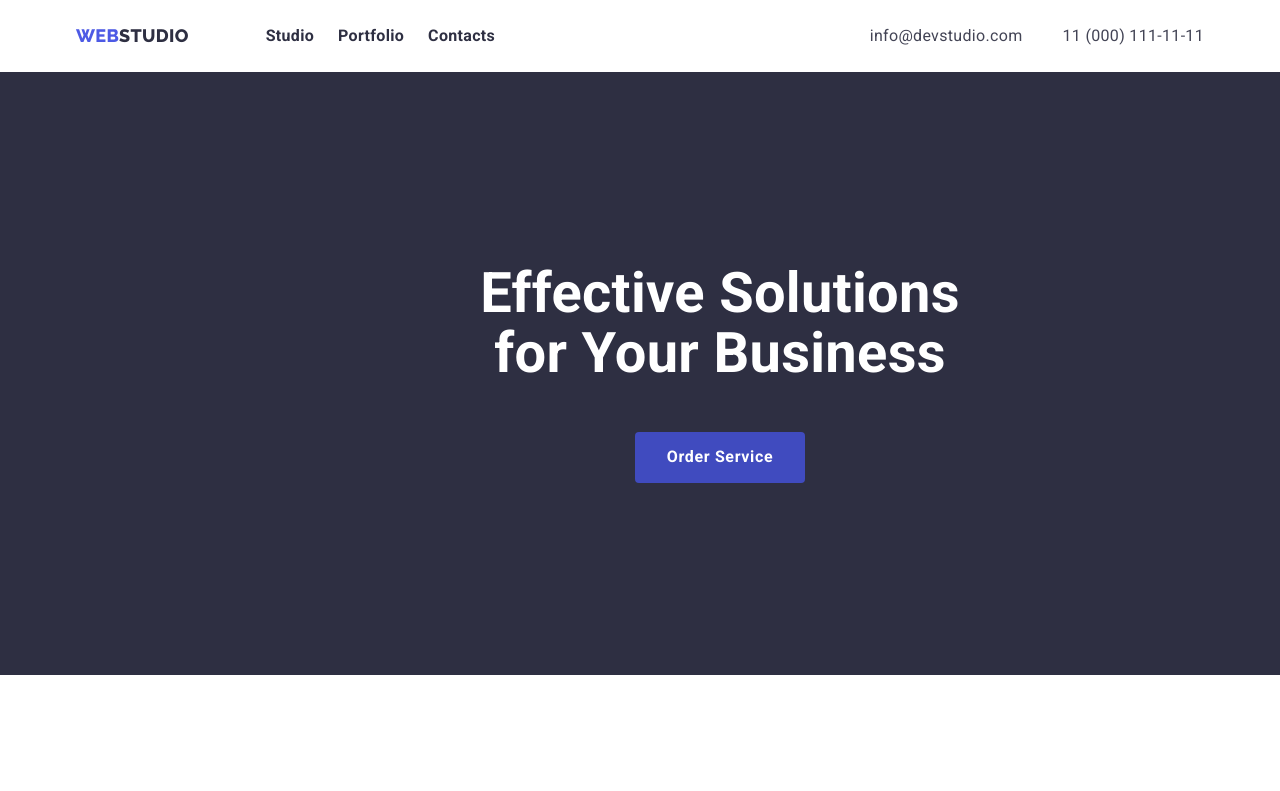
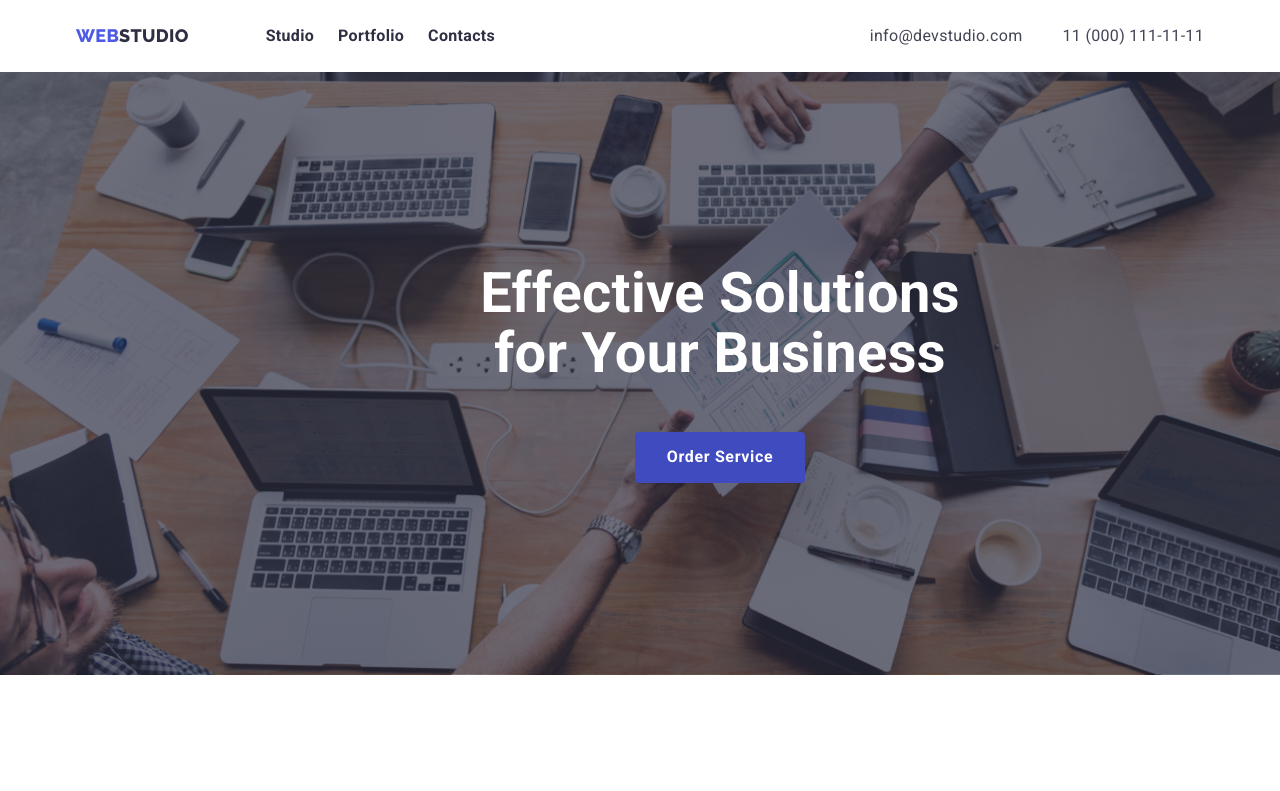
Before and after one commit to Matsypura/goit-markup-hw-04, a plain HTML site: page index.html in a window 1280 px wide. Shown: the top 791 px of the page. Drawn offline with Linux system fonts and the light colour scheme; the site is published under a folder, as on GitHub Pages, so addresses that start at the root find nothing.

Commit message:
Готова робота!

```diff
--- a/css/stile.css
+++ b/css/stile.css
@@ -588,7 +588,7 @@ box-shadow: 0px 1px 6px rgba(46, 47, 66, 0.08),
 .section-hero{
   background-image: linear-gradient(rgba(46, 47, 66, 0.7),
   rgba(46, 47, 66, 0.7)),
-  url(/images/people-office.jpg);
+  url(../images/people-office.jpg);
 background-repeat: no-repeat;
 background-position: center;
 background-size:cover;
```
